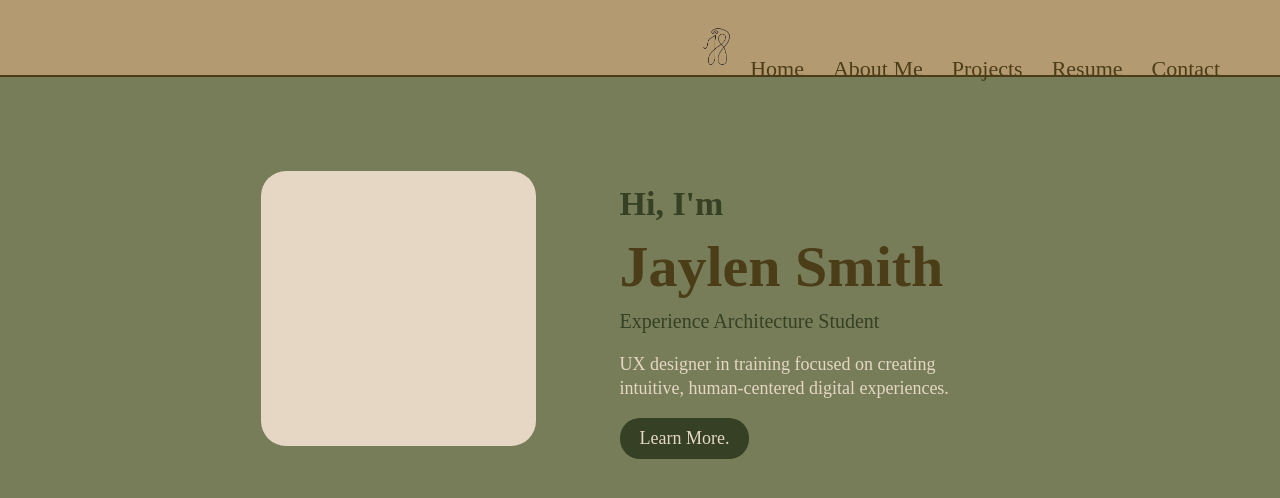
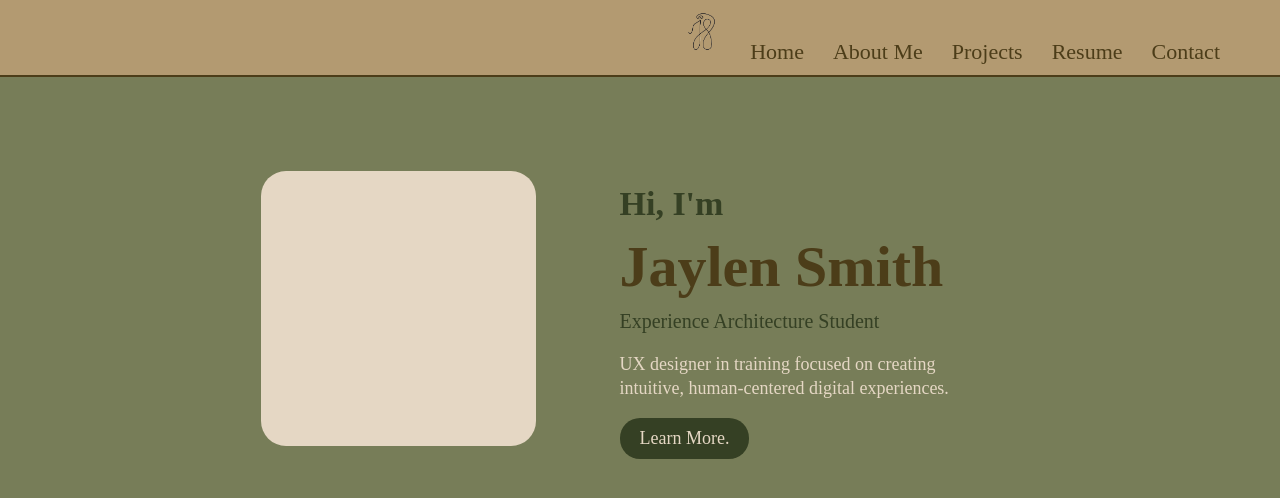
Before and after one commit to jsmit916/WRA-Jaylen-portfolio, a plain HTML site: page index.html in a window 1280 px wide. Drawn offline with Linux system fonts and the light colour scheme; a web font is replaced by a local one.

Commit message:
Add files via upload

```diff
--- a/style.css
+++ b/style.css
@@ -24,7 +24,7 @@ body {
     width: 40px;
     height: auto;
 
-    position: relative;
+    position: left;
     top: 15px;
     left: 15px;
 }
@@ -40,13 +40,14 @@ body {
     margin-left: 25px;
 
     position: relative;
-    top: 22px;
+    top: 5px;
 
     transition: 0.3s;
 }
 
 #navbar a:hover {
     color: #E5D7C4;
+    cursor: pointer;
 }
 
 /* HERO */
@@ -54,6 +55,7 @@ body {
 #hero {
     text-align: center;
     margin-top: 80px;
+
 }
 
 /* PHOTO CARD */
```
